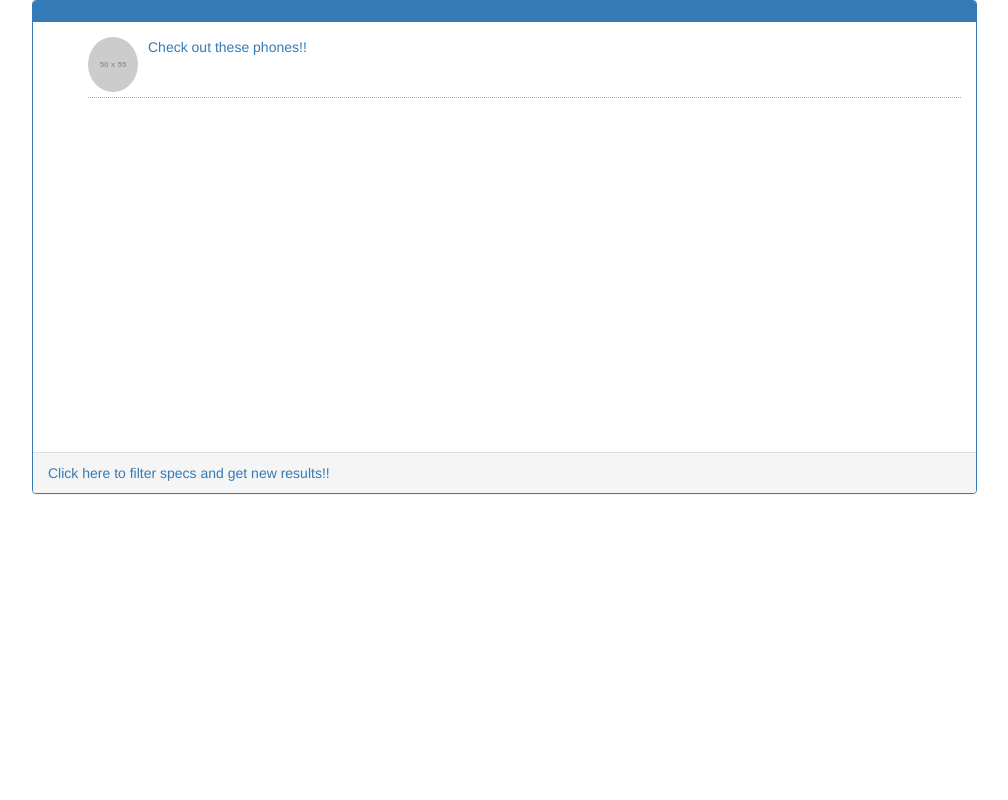
After one commit to amaj8/InternshipProject, a Django app: template chatbot/templates/chatbot/finalresponse.html in a window 1280 px wide. The commit adds this page. Shown: the whole page, without its empty margins (38-1046 px from the left). Run offline with Django 3.2, Linux system fonts and the light colour scheme; the template is opened without the code that fills it, so the values that code supplies are empty; grey boxes labelled with a size stand in for pictures from a placeholder-image service; some libraries are stand-ins or nearby versions.

Commit message:
added the missing templates

```diff
--- /dev/null
+++ b/chatbot/templates/chatbot/finalresponse.html
@@ -0,0 +1,45 @@
+{% load staticfiles %}
+<html lang="en">
+<head>
+    <meta charset="UTF-8">
+    <title>jhingalala hoo</title>
+    <link rel="stylesheet" href="https://maxcdn.bootstrapcdn.com/bootstrap/3.3.7/css/bootstrap.min.css">
+    <link rel="stylesheet" type="text/css" href="{% static 'css/style1.css' %}"/>
+
+</head>
+<body>
+<div class="container">
+    <div class="row">
+        <div class="col-md-10">
+            <div class="panel panel-primary">
+                <div class="panel-heading">
+                </div>
+                <div class="panel-body">
+                    <ul class="chat">
+                        <li class="left clearfix"><span class="chat-img pull-left">
+                            <img src="http://placehold.it/50/55C1E7/fff&amp;text=U" alt="User Avatar" class="img-circle">
+                        </span>
+                            <div class="chat-body clearfix">
+
+                                <p>
+                                    <a href="{{url_key}}">
+                                        Check out these phones!!
+                                    </a>
+                                </p>
+                            </div>
+                        </li>
+
+                    </ul>
+                </div>
+                <div class="panel-footer">
+                    <a href="{% url 'chatbot:run_script' %}">
+                        Click here to filter specs and get new results!!
+                    </a>
+                </div>
+            </div>
+        </div>
+    </div>
+</div>
+
+</body>
+</html>
--- a/chatbot/templates/chatbot/list.html
+++ b/chatbot/templates/chatbot/list.html
@@ -9,7 +9,7 @@
 <link rel="stylesheet" href="https://maxcdn.bootstrapcdn.com/bootstrap/3.3.7/css/bootstrap.min.css">
   <script src="https://ajax.googleapis.com/ajax/libs/jquery/3.2.1/jquery.min.js"></script>
   <script src="https://maxcdn.bootstrapcdn.com/bootstrap/3.3.7/js/bootstrap.min.js"></script>
-      <link rel="stylesheet" href="{% static 'css/style1.css' %}" />
+      <link rel="stylesheet" href="{% static 'css/style_list.css' %}" />
 
    </head>
   <body bgcolor="#fff8dc">
```
Also changed, not shown: chatbot/templates/chatbot/account_activation_invalid.html (added, +12 -0 lines), chatbot/templates/chatbot/activate_mail.html (added, +9 -0 lines), chatbot/templates/chatbot/login_fail.html (added, +10 -0 lines).
